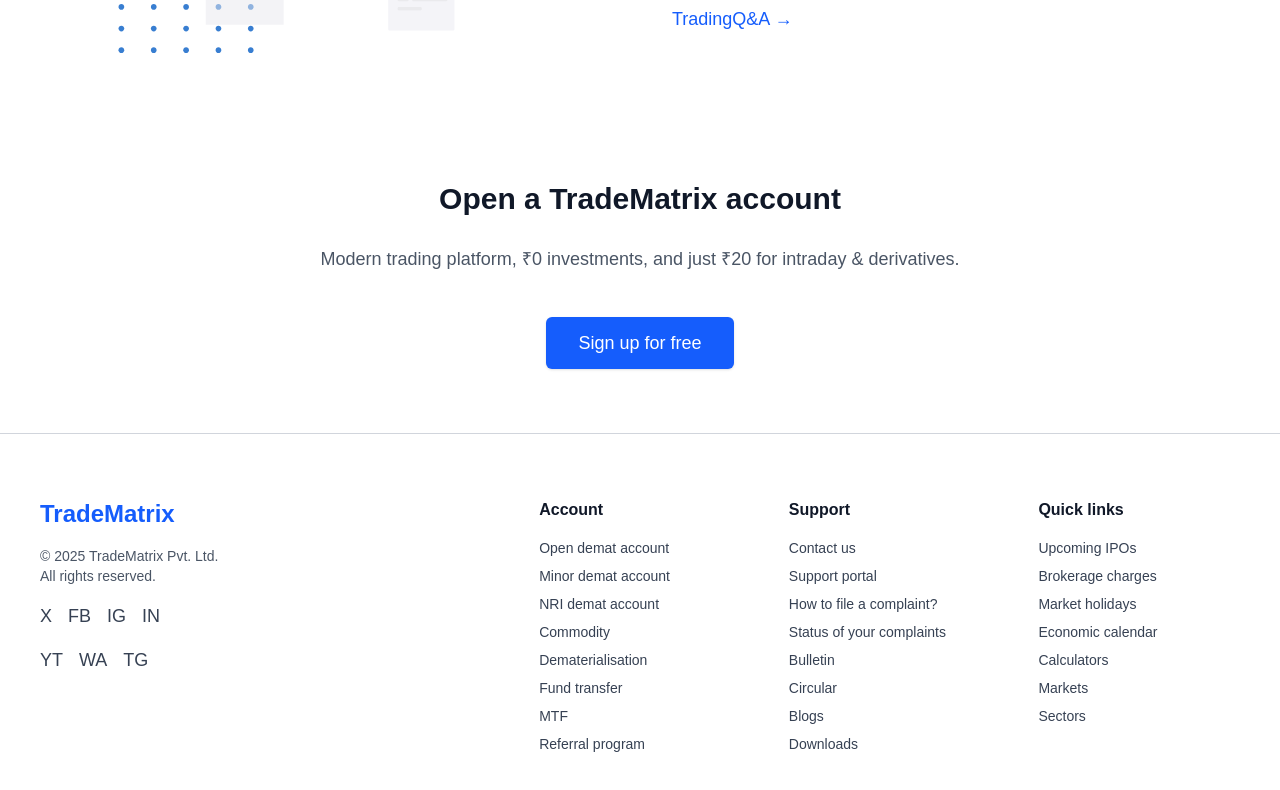
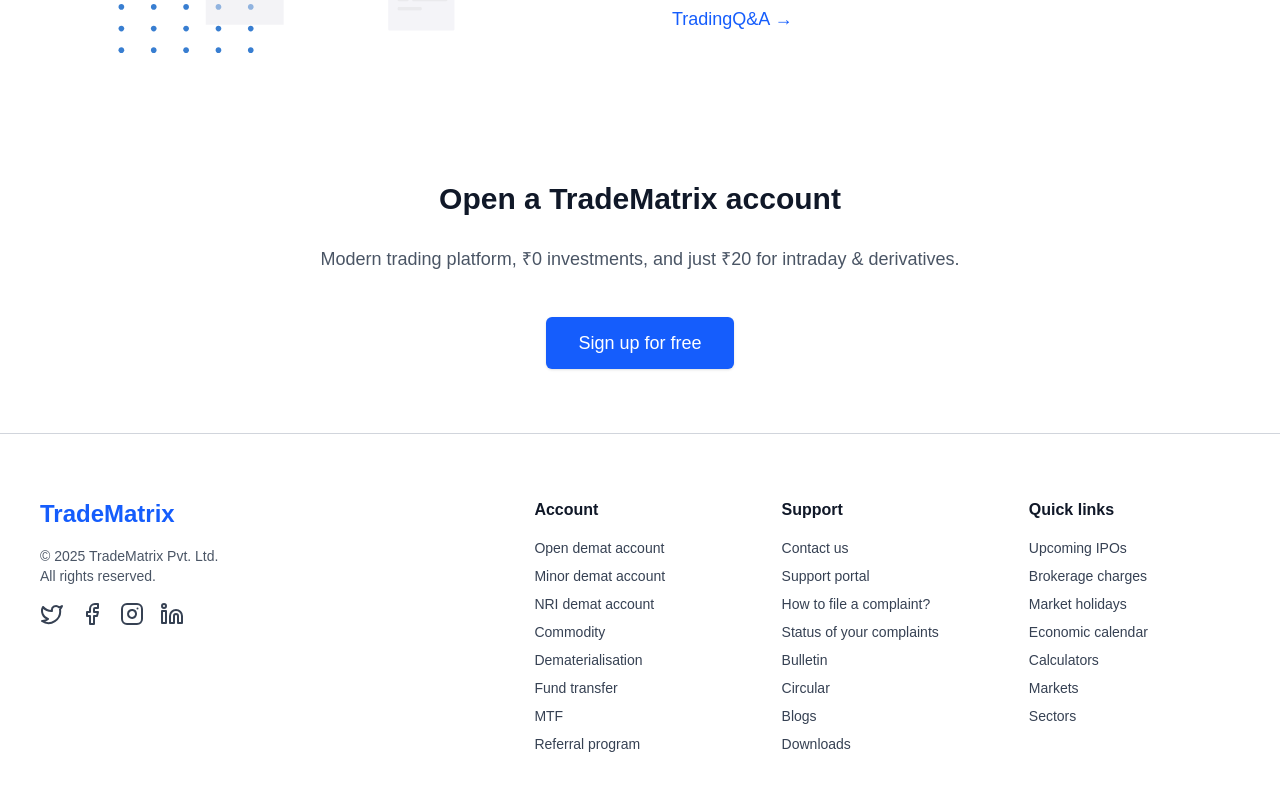
Before and after one commit to sumitkumarsharm/TradeMatrix, a React (Vite) app in the folder TradeMatrix_client/: page / in a window 1280 px wide. Shown: the part 2376-3166 px from the top of the page. Built offline with nearby package versions, Linux system fonts and the light colour scheme.

Commit message:
feat:added social icons in footer

```diff
--- a/TradeMatrix_client/src/components/Footer.jsx
+++ b/TradeMatrix_client/src/components/Footer.jsx
@@ -1,10 +1,11 @@
+import { Facebook, Instagram, Linkedin, Twitter } from "lucide-react";
 import React from "react";
 import { Link } from "react-router-dom";
 
 const Footer = () => {
   return (
     <footer className="w-full bg-white py-16 border-t border-gray-300">
-      <div className="max-w-7xl mx-auto px-6 md:px-10 grid grid-cols-1 md:grid-cols-5 gap-12 text-gray-700">
+      <div className="max-w-7xl mx-auto px-6 md:px-10 grid grid-cols-1 md:grid-cols-5 gap-9 text-gray-700">
         {/* logo Section */}
         <div className="col-span-1 md:col-span-2 flex flex-col gap-4">
           <h2 className="text-2xl font-bold text-blue-600">TradeMatrix</h2>
@@ -16,16 +17,18 @@
 
           {/* Social Media */}
           <div className="flex gap-4 text-lg">
-            <Link>X</Link>
-            <Link>FB</Link>
-            <Link>IG</Link>
-            <Link>IN</Link>
-          </div>
-
-          <div className="flex gap-4 text-lg">
-            <span>YT</span>
-            <span>WA</span>
-            <span>TG</span>
+            <Link className="hover:text-blue-500">
+              <Twitter />
+            </Link>
+            <Link className="hover:text-blue-500">
+              <Facebook />
+            </Link>
+            <Link className="hover:text-blue-500">
+              <Instagram />
+            </Link>
+            <Link className="hover:text-blue-500">
+              <Linkedin />
+            </Link>
           </div>
         </div>
 
@@ -33,14 +36,14 @@
         <div>
           <h3 className="font-semibold text-gray-900 mb-4">Account</h3>
           <ul className="flex flex-col gap-2 text-sm">
-            <Link>Open demat account</Link>
-            <Link>Minor demat account</Link>
-            <Link>NRI demat account</Link>
-            <Link>Commodity</Link>
-            <Link>Dematerialisation</Link>
-            <Link>Fund transfer</Link>
-            <Link>MTF</Link>
-            <Link>Referral program</Link>
+            <Link className="hover:text-blue-500">Open demat account</Link>
+            <Link className="hover:text-blue-500">Minor demat account</Link>
+            <Link className="hover:text-blue-500">NRI demat account</Link>
+            <Link className="hover:text-blue-500">Commodity</Link>
+            <Link className="hover:text-blue-500">Dematerialisation</Link>
+            <Link className="hover:text-blue-500">Fund transfer</Link>
+            <Link className="hover:text-blue-500">MTF</Link>
+            <Link className="hover:text-blue-500">Referral program</Link>
           </ul>
         </div>
 
@@ -48,14 +51,18 @@
         <div>
           <h3 className="font-semibold text-gray-900 mb-4">Support</h3>
           <ul className="flex flex-col gap-2 text-sm">
-            <Link>Contact us</Link>
-            <Link>Support portal</Link>
-            <Link>How to file a complaint?</Link>
-            <Link>Status of your complaints</Link>
-            <Link>Bulletin</Link>
-            <Link>Circular</Link>
-            <Link>Blogs</Link>
-            <Link>Downloads</Link>
+            <Link className="hover:text-blue-500">Contact us</Link>
+            <Link className="hover:text-blue-500">Support portal</Link>
+            <Link className="hover:text-blue-500">
+              How to file a complaint?
+            </Link>
+            <Link className="hover:text-blue-500">
+              Status of your complaints
+            </Link>
+            <Link className="hover:text-blue-500">Bulletin</Link>
+            <Link className="hover:text-blue-500">Circular</Link>
+            <Link className="hover:text-blue-500">Blogs</Link>
+            <Link className="hover:text-blue-500">Downloads</Link>
           </ul>
         </div>
 
@@ -63,13 +70,13 @@
         <div>
           <h3 className="font-semibold text-gray-900 mb-4">Quick links</h3>
           <ul className="flex flex-col gap-2 text-sm">
-            <Link>Upcoming IPOs</Link>
-            <Link>Brokerage charges</Link>
-            <Link>Market holidays</Link>
-            <Link>Economic calendar</Link>
-            <Link>Calculators</Link>
-            <Link>Markets</Link>
-            <Link>Sectors</Link>
+            <Link className="hover:text-blue-500">Upcoming IPOs</Link>
+            <Link className="hover:text-blue-500">Brokerage charges</Link>
+            <Link className="hover:text-blue-500">Market holidays</Link>
+            <Link className="hover:text-blue-500">Economic calendar</Link>
+            <Link className="hover:text-blue-500">Calculators</Link>
+            <Link className="hover:text-blue-500">Markets</Link>
+            <Link className="hover:text-blue-500">Sectors</Link>
           </ul>
         </div>
       </div>
```
